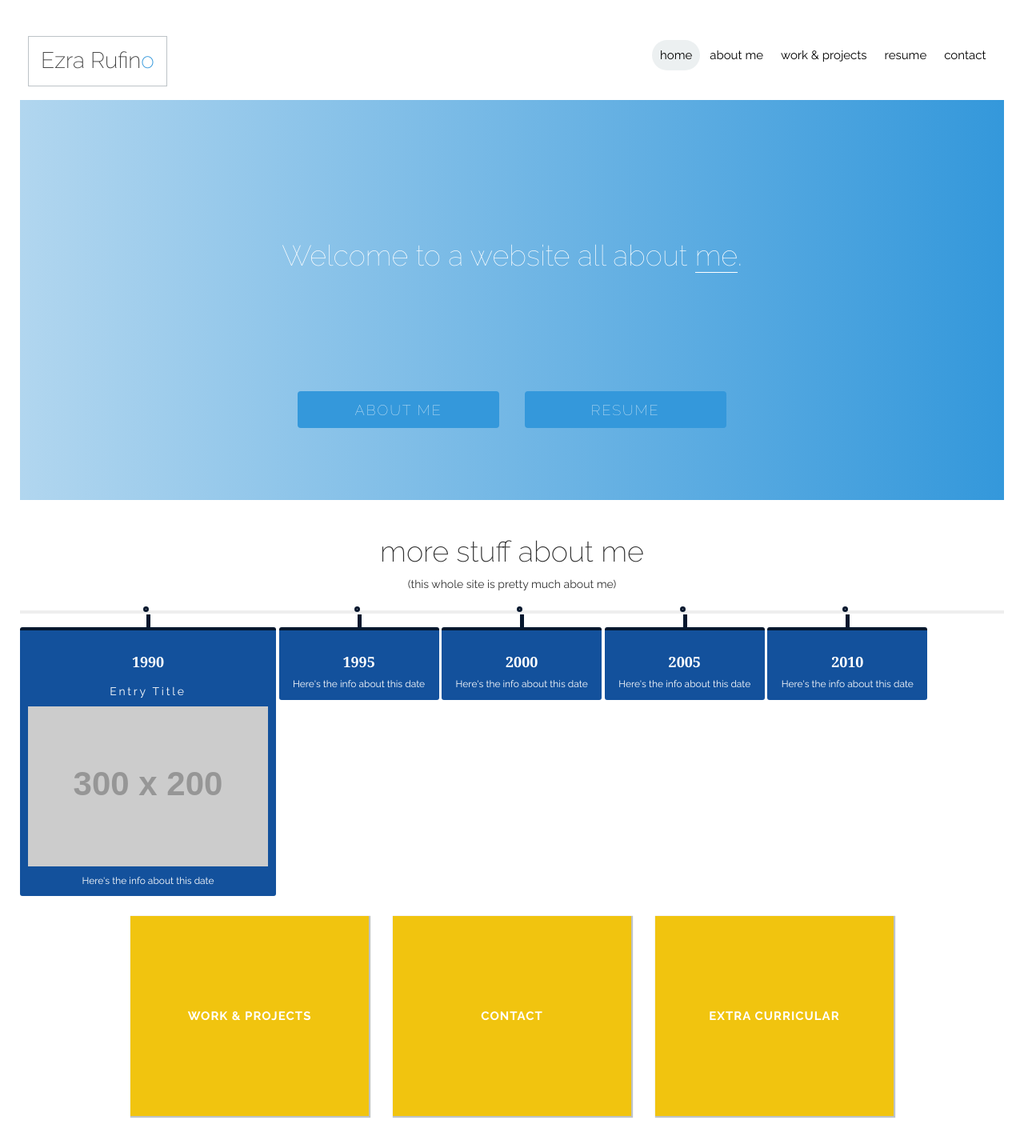
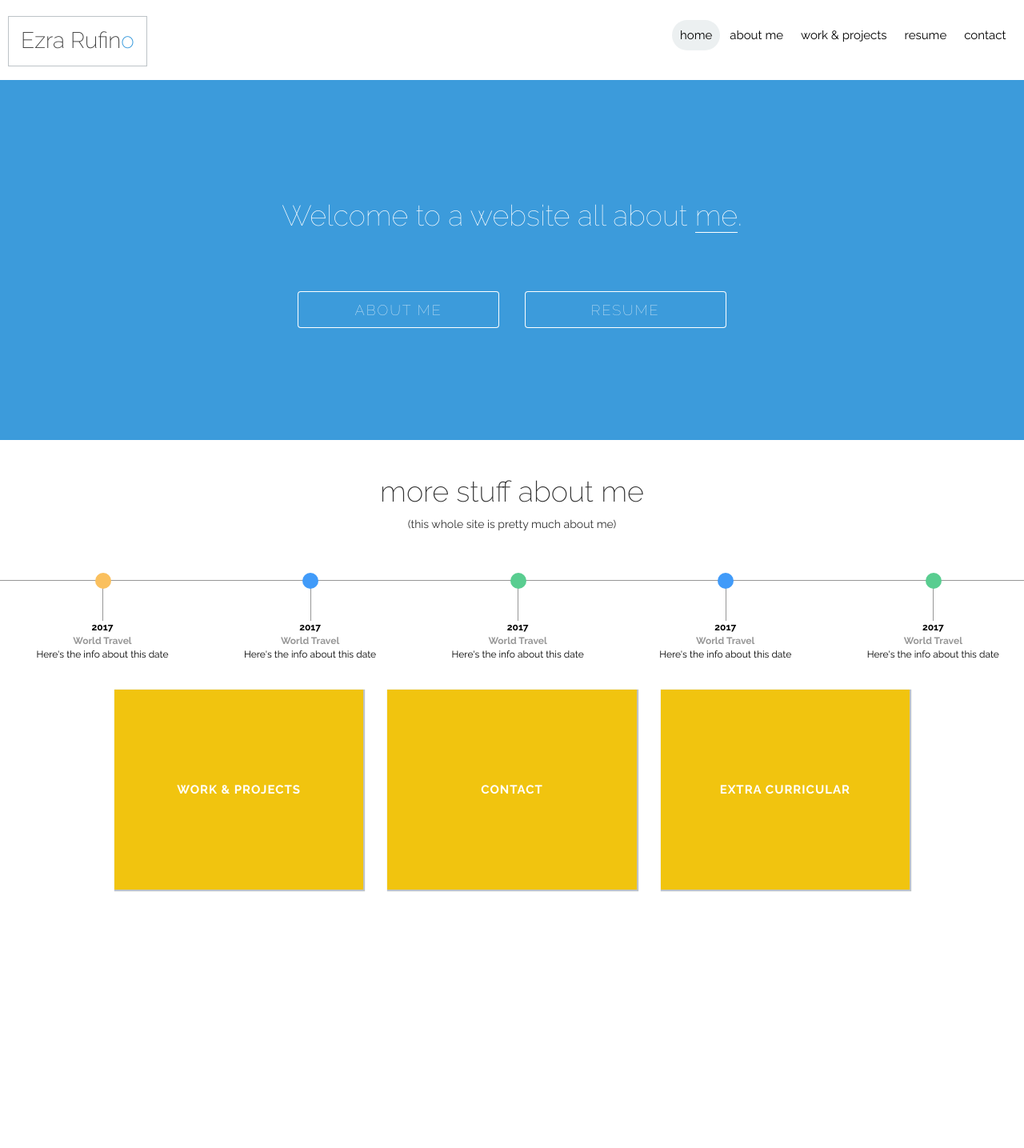
Before and after one commit to erufino/portfolio, a PHP site: page /index.html in a window 1280 px wide. Shown: the whole page at 80% size. After the commit the page ends 1114 px from the top, so only its background shows below. Run offline with PHP 8.4, Linux system fonts and the light colour scheme; grey boxes labelled with a size stand in for pictures from a placeholder-image service; some libraries are stand-ins or nearby versions.

Commit message:
made some styling changes and updated the timeline

```diff
--- a/index.html
+++ b/index.html
@@ -56,27 +56,31 @@
                 </center>
                 <div class="bar"></div>
                 <div class="timeline">
-                    <div class="entry">
-                        <h1>1990</h1>
-                        <h2>Entry Title</h2>
-                        <img src="http://dummyimage.com/300x200/000/fff"/>
-                        Here's the info about this date
+                    <div class="entry yellow">
+                         <p class="year">2017</h1>
+                        <p class="timeline-header">World Travel</p>
+                        <p class="timeline-details">Here's the info about this date</p>
+
                     </div>
-                    <div class="entry">
-                        <h1>1995</h1>
-                        Here's the info about this date
+                    <div class="entry blue">
+                        <p class="year">2017</h1>
+                        <p class="timeline-header">World Travel</p>
+                        <p class="timeline-details">Here's the info about this date</p>
                     </div>
-                    <div class="entry">
-                        <h1>2000</h1>
-                        Here's the info about this date
+                    <div class="entry green">
+                         <p class="year">2017</h1>
+                        <p class="timeline-header">World Travel</p>
+                        <p class="timeline-details">Here's the info about this date</p>
                     </div>
-                    <div class="entry">
-                        <h1>2005</h1>
-                        Here's the info about this date
+                    <div class="entry blue">
+                         <p class="year">2017</h1>
+                        <p class="timeline-header">World Travel</p>
+                        <p class="timeline-details">Here's the info about this date</p>
                     </div>
-                    <div class="entry">
-                        <h1>2010</h1>
-                        Here's the info about this date
+                    <div class="entry green">
+                        <p class="year">2017</h1>
+                        <p class="timeline-header">World Travel</p>
+                        <p class="timeline-details">Here's the info about this date</p>
                     </div>
                 </div>
                 <div class="container">
--- a/style.css
+++ b/style.css
@@ -104,9 +104,8 @@ THIS IS THE HERO IMAGE
 
 
 #header-image {
-	height: 500px;
-	/*background-color: #3498db;*/
-	background: linear-gradient(-90deg, #3498db, #B1D6EF);
+	height: 450px;
+	background-color: #3C9BDB;
 	margin-bottom: 45px;
 	opacity: 1;
 }
@@ -114,7 +113,7 @@ THIS IS THE HERO IMAGE
 #hero-text {
 	color: white;
 	margin-top: 0px;
-	padding-top: 175px;
+	padding-top: 150px;
 	font-weight: 100;
 
 }
@@ -126,7 +125,7 @@ THIS IS THE HERO IMAGE
 }
 
 #hero-ctas {
-	padding-top: 125px;
+	padding-top: 50px;
 	margin: 0 auto;
 	text-align: center;
 }
@@ -144,9 +143,9 @@ a.button {
 	font-weight: 100;
 	font-size: 18px;
 	padding: 22px 22px;
-	background-color: #3498db;
+	background-color: #3C9BDB;
 	margin: 15px 15px 0px 15px;
-	box-shadow: 0px 0px 0px 1px #3498db;
+	box-shadow: 0px 0px 0px 1px white;
 	text-align: center;
 	display: inline-block;
 	text-decoration: none;
@@ -156,9 +155,8 @@ a.button {
 
 a.button:hover {
 	text-decoration: none;
-	color: white;
-	/*background-color: #2980b9;*/
-	background:rgba(0,0,0,0.0);
+	color: #3C9BDB;
+	background:white;
 	box-shadow: 0px 0px 0px 1px white;
 }
 
@@ -271,87 +269,98 @@ THESE ARE THE FLIP CARDS
 	padding: 15px;
 }
 
-body {
-    padding:25px;
-    font-family:sans-serif;
-}
 
 .timeline {
     white-space:nowrap;
     overflow-x: scroll;
-    padding:30px 0 10px 0;
+    padding:70px 0 10px 0;
     position:relative;
 }
 
 .entry {
     display:inline-block;
     vertical-align:top;
-    background:#13519C;
-    color:#fff;
+    color: black;
     padding:10px;
     font-size:12px;
-    text-align:center;
     position:relative;
-    border-top:4px solid #06182E;
     border-radius:3px;
     min-width:200px;
-    max-width:500px;
-}
-
-.entry img {
-    display:block;
-    max-width:100%;
-    height:auto;
-    margin-bottom:10px;
+    width: 20%;
+    margin: auto 0;
+    text-align: center;
 }
 
 .entry:after {
     content:'';
     display:block;
-    background:#eee;
-    width:7px;
-    height:7px;
-    border-radius:6px;
-    border:3px solid #06182E;
+    width:20px;
+    height:20px;
+    border-radius: 100%;
+    border:0px solid white;
     position:absolute;
     left:50%;
     top:-30px;
-    margin-left:-6px;
+    margin-left:-9.5px;
 }
 
 .entry:before {
     content:'';
     display:block;
-    background:#06182E;
-    width:5px;
-    height:20px;
+    background:#979797;
+    width:1px;
+    height:50px;
     position:absolute;
     left:50%;
     top:-20px;
-    margin-left:-2px;
 }
 
-.entry h1 {
-    color:#fff;
-    font-size:18px;
-    font-family:Georgia, serif;
-    font-weight:bold;
-    margin-bottom:10px;
+.entry:hover:after {
+    content:'';
+    display:block;
+    width:30px;
+    height:30px;
+    border-radius: 100%;
+    border:0px solid white;
+    position:absolute;
+    left:48%;
+    top:-35px;
+    margin-left:-9.5px;
 }
 
-.entry h2 {
-    letter-spacing:.2em;
-    margin-bottom:10px;
-    font-size:14px;
+.entry p {
+	margin-bottom: 0px;
+}
+
+.year {
+	margin-top: 20px;
+	font-weight: bold;
+}
+
+.timeline-header {
+	color: #979797;
+	font-weight: bold;
 }
 
 .bar {
-    height:4px;
-    background:#eee;
+    height:1px;
+    background: #979797;
     width:100%;
     position:relative;
-    top:13px;
+    top:50px;
     left:0;
+}
+
+.blue:after {
+	background-color: #419BF9;
+}
+
+.green:after {
+	background-color: #59CD90;
+}
+
+.yellow:after {
+	background-color: #FAC05E;
 }
 
 @media all and (min-width: 640px) {
```
